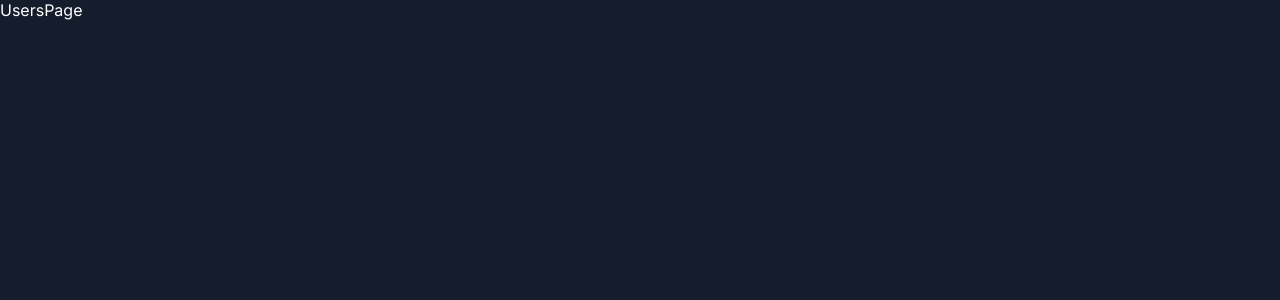
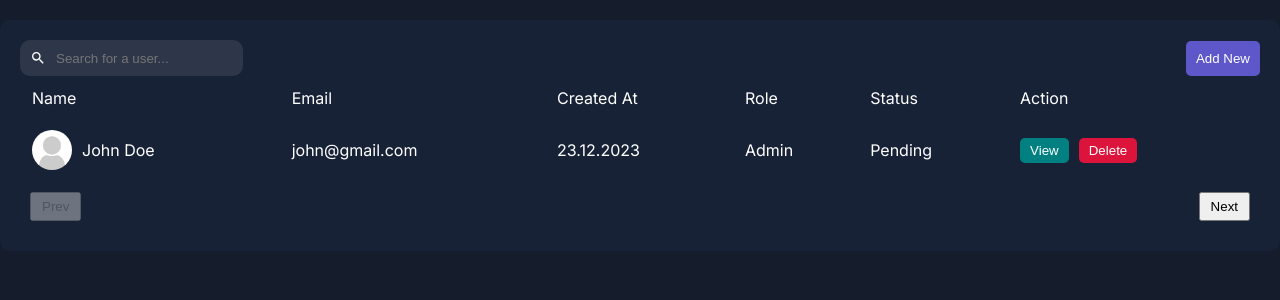
Before and after one commit to div-vik/dashboard, a Next.js app: page /dashboard/users in a window 1280 px wide. Shown: the top 300 px of the page. Built offline with nearby package versions, Linux system fonts and the light colour scheme.

Commit message:
Complete UI

```diff
--- a/app/dashboard/users/page.jsx
+++ b/app/dashboard/users/page.jsx
@@ -1,7 +1,67 @@
-import React from "react";
+import Search from "@/app/ui/dashboard/search/search";
+import styles from "../../ui/dashboard/users/users.module.css";
+import Link from "next/link";
+import Image from "next/image";
+import Pagination from "@/app/ui/dashboard/pagination/pagination";
 
 const UsersPage = () => {
-  return <div>UsersPage</div>;
+  return (
+    <div className={styles.container}>
+      <div className={styles.top}>
+        <Search placeholder="Search for a user..." />
+        <Link href="/dashboard/users/add">
+          <button className={styles.addButton}>Add New</button>
+        </Link>
+      </div>
+
+      <table className={styles.table}>
+        <thead>
+          <tr>
+            <td>Name</td>
+            <td>Email</td>
+            <td>Created At</td>
+            <td>Role</td>
+            <td>Status</td>
+            <td>Action</td>
+          </tr>
+        </thead>
+        <tbody>
+          <tr>
+            <td>
+              <div className={styles.user}>
+                <Image
+                  src="/noavatar.png"
+                  alt=""
+                  width={40}
+                  height={40}
+                  className={styles.userImage}
+                />
+                John Doe
+              </div>
+            </td>
+            <td>john@gmail.com</td>
+            <td>23.12.2023</td>
+            <td>Admin</td>
+            <td>Pending</td>
+            <td>
+              <div className={styles.buttons}>
+                <Link href="/">
+                  <button className={`${styles.button} ${styles.view}`}>
+                    View
+                  </button>
+                </Link>
+                <button className={`${styles.button} ${styles.delete}`}>
+                  Delete
+                </button>
+              </div>
+            </td>
+          </tr>
+        </tbody>
+      </table>
+
+      <Pagination />
+    </div>
+  );
 };
 
 export default UsersPage;
--- /dev/null
+++ b/app/ui/dashboard/footer/footer.module.css
@@ -0,0 +1,15 @@
+.container {
+  display: flex;
+  align-items: center;
+  justify-content: space-between;
+  margin-top: 30px;
+  color: var(--textSoft);
+}
+
+.logo {
+  font-weight: bold;
+}
+
+.text {
+  font-size: 12px;
+}
--- /dev/null
+++ b/app/ui/dashboard/pagination/pagination.jsx
@@ -0,0 +1,14 @@
+import styles from "./pagination.module.css";
+
+const Pagination = () => {
+  return (
+    <div className={styles.container}>
+      <button className={styles.button} disabled>
+        Prev
+      </button>
+      <button className={styles.button}>Next</button>
+    </div>
+  );
+};
+
+export default Pagination;
--- /dev/null
+++ b/app/ui/dashboard/pagination/pagination.module.css
@@ -0,0 +1,14 @@
+.container {
+  padding: 10px;
+  display: flex;
+  justify-content: space-between;
+}
+
+.button {
+  padding: 5px 10px;
+  cursor: pointer;
+}
+
+.button:disabled {
+  cursor: not-allowed;
+}
--- /dev/null
+++ b/app/ui/dashboard/products/products.module.css
@@ -0,0 +1,61 @@
+.container {
+  background-color: var(--bgSoft);
+  padding: 20px;
+  border-radius: 10px;
+  margin-top: 20px;
+}
+
+.top {
+  display: flex;
+  align-items: center;
+  justify-content: space-between;
+}
+
+.addButton {
+  padding: 10px;
+  background-color: #5d57c9;
+  color: var(--text);
+  border: none;
+  border-radius: 5px;
+  cursor: pointer;
+}
+
+.table {
+  width: 100%;
+}
+
+.table td {
+  padding: 10px;
+}
+
+.product {
+  display: flex;
+  align-items: center;
+  gap: 10px;
+}
+
+.productImage {
+  border-radius: 50%;
+  object-fit: cover;
+}
+
+.buttons {
+  display: flex;
+  gap: 10px;
+}
+
+.button {
+  padding: 5px 10px;
+  border-radius: 5px;
+  color: var(--text);
+  border: none;
+  cursor: pointer;
+}
+
+.view {
+  background-color: teal;
+}
+
+.delete {
+  background-color: crimson;
+}
--- /dev/null
+++ b/app/ui/dashboard/search/search.jsx
@@ -0,0 +1,13 @@
+import styles from "./search.module.css";
+import { MdSearch } from "react-icons/md";
+
+const Search = ({ placeholder }) => {
+  return (
+    <div className={styles.container}>
+      <MdSearch />
+      <input type="text" placeholder={placeholder} className={styles.input} />
+    </div>
+  );
+};
+
+export default Search;
--- /dev/null
+++ b/app/ui/dashboard/search/search.module.css
@@ -0,0 +1,16 @@
+.container {
+  display: flex;
+  align-items: center;
+  gap: 10px;
+  background-color: #2e374a;
+  padding: 10px;
+  border-radius: 10px;
+  width: max-content;
+}
+
+.input {
+  background-color: transparent;
+  border: none;
+  color: var(--text);
+  outline: none;
+}
--- /dev/null
+++ b/app/ui/dashboard/users/users.module.css
@@ -0,0 +1,61 @@
+.container {
+  background-color: var(--bgSoft);
+  padding: 20px;
+  border-radius: 10px;
+  margin-top: 20px;
+}
+
+.top {
+  display: flex;
+  align-items: center;
+  justify-content: space-between;
+}
+
+.addButton {
+  padding: 10px;
+  background-color: #5d57c9;
+  color: var(--text);
+  border: none;
+  border-radius: 5px;
+  cursor: pointer;
+}
+
+.table {
+  width: 100%;
+}
+
+.table td {
+  padding: 10px;
+}
+
+.user {
+  display: flex;
+  align-items: center;
+  gap: 10px;
+}
+
+.userImage {
+  border-radius: 50%;
+  object-fit: cover;
+}
+
+.buttons {
+  display: flex;
+  gap: 10px;
+}
+
+.button {
+  padding: 5px 10px;
+  border-radius: 5px;
+  color: var(--text);
+  border: none;
+  cursor: pointer;
+}
+
+.view {
+  background-color: teal;
+}
+
+.delete {
+  background-color: crimson;
+}
```
Also changed, not shown: app/dashboard/products/page.jsx (+62 -2 lines), app/ui/dashboard/footer/footer.jsx (added, +12 -0 lines).
